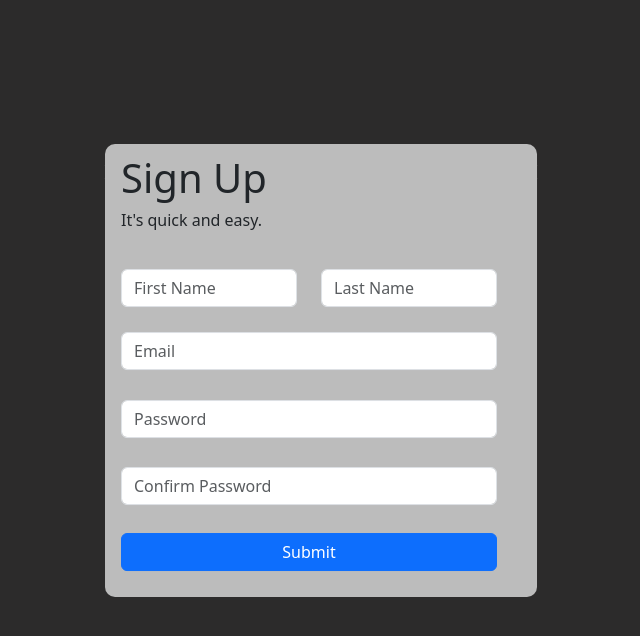
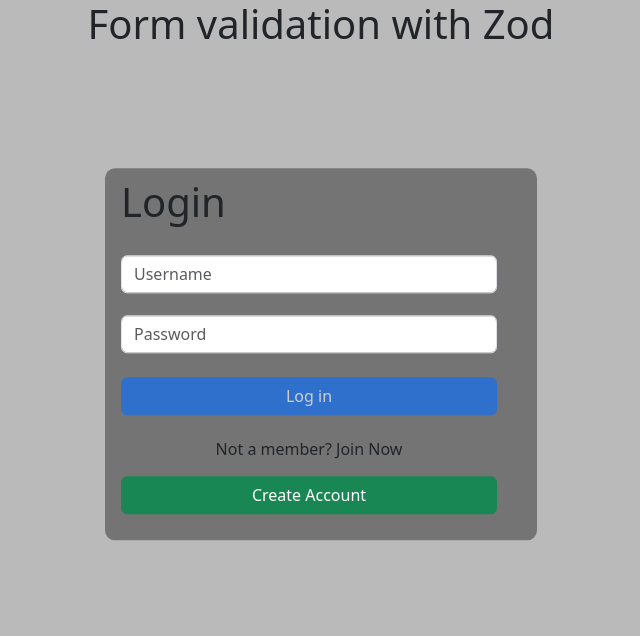
Before and after one commit to AaronAPerez/RegisterLoginFormsValidation, a React (Vite) app in the folder registerloginformsvalidation/: page / in a window 1280 px wide. Shown: the top 636 px of the page, without its empty margins (319-959 px from the left). Built offline with nearby package versions, Linux system fonts and the light colour scheme.

Commit message:
added zod email password validation - in progress..

```diff
--- a/registerloginformsvalidation/package.json
+++ b/registerloginformsvalidation/package.json
@@ -10,10 +10,13 @@
     "preview": "vite preview"
   },
   "dependencies": {
+    "@hookform/resolvers": "^3.4.2",
     "bootstrap": "^5.3.3",
     "react": "^18.2.0",
     "react-dom": "^18.2.0",
-    "react-icons": "^5.2.1"
+    "react-hook-form": "^7.51.5",
+    "react-icons": "^5.2.1",
+    "zod": "^3.23.8"
   },
   "devDependencies": {
     "@types/react": "^18.2.66",
--- a/registerloginformsvalidation/src/App.tsx
+++ b/registerloginformsvalidation/src/App.tsx
@@ -1,13 +1,17 @@
 import FormUseRef from './Components/Forms/FormUseRef'
+import FormValidationZod from './Components/Forms/FormValidationZod'
 import Login from './Components/Forms/Login'
+import ReactForms from './Components/Forms/ReactForms'
 import Register from './Components/Forms/Register'
 
 const App = () => {
   return (
     <>
+    <FormValidationZod/>
+    {/* <ReactForms/>
       <Login/>
-      <FormUseRef/>
-      <Register/>
+      <FormUseRef/>  */}
+      {/* <Register/>  */}
     </>
   )
 }
--- a/registerloginformsvalidation/src/Components/Forms/FormUseRef.tsx
+++ b/registerloginformsvalidation/src/Components/Forms/FormUseRef.tsx
@@ -18,7 +18,7 @@
     if(firstNameRef.current != null)
       person.firstName = firstNameRef.current.value;
     if(lastNameRef.current != null)
-      person.lastName = parseInt(lastNameRef.current.value);
+      person.lastName = lastNameRef.current.value;
     console.log(person);
   };
   return (
--- /dev/null
+++ b/registerloginformsvalidation/src/Components/Forms/FormValidationZod.tsx
@@ -0,0 +1,91 @@
+import { zodResolver } from "@hookform/resolvers/zod";
+import { FieldValues, useForm } from "react-hook-form";
+import { z } from "zod";
+
+
+const schema = z.object({
+    email: z.string().min(3,{message: "Email must be at least 3 characters."}),
+    password: z.string().min(3,{message: "Password must be at least 12 characters."})
+})
+
+
+type Formdata = z.infer<typeof schema>
+
+// interface FormData {
+//     name: string,
+//     password: string
+// }
+
+
+const FormValidationZod = () => {
+    const {register,handleSubmit,formState:{errors,isValid}} = useForm<FormData>({resolver:zodResolver(schema)})
+    console.log(errors);
+
+    const onHelpSubmit = (data:FieldValues) => {
+      console.log(data);
+    }
+
+    return (
+      <>
+      <h1 className="text-center title">Form validation with Zod</h1>
+        <form onSubmit={handleSubmit(onHelpSubmit)}>
+          <div className="mb-3 formContainer">
+            <div className="row">
+              <div className="col">
+                <h1 className="title">Login</h1>
+              </div>
+              <div className="row">
+                <div className="col">
+                  <label htmlFor="" className="form-label">
+                    {/* Login */}
+                  </label>
+                  {/* Spread Operator make copy of person, set email to e.target.value*/}
+                  <input
+                    {...register('email',)}
+                    id="email"
+                    type="text"
+                    className="form-control"
+                    placeholder="Username"
+                  />
+                  {errors.email && <p className="text-danger">{errors.email.message}</p>}
+                  {errors.email?.type === 'minLength' ? <p className="text-danger">The email field must be at least 3 characters in length</p>: null}
+                </div>
+              </div>
+              <div className="pb-2 row">
+                <div className="col">
+                  <label htmlFor="" className="form-label">
+                    {/* Password */}
+                  </label>
+                  <input
+                    {...register('password',)}
+                    id="current-password"
+                    type="current-password"
+                    className="form-control"
+                    placeholder="Password"
+                  />
+                  {errors.password ? <p className="text-danger">{errors.password.message}.</p>: null}
+                </div>
+              </div>
+              <div className="pb-2 row">
+                <div className="col">
+                  <button disabled={!isValid} className="my-3 btn btn-primary" type="submit">
+                    Log in
+                  </button>
+                </div>
+              </div>
+              <div className="text-center row">
+                <div className="col">
+                  <p>Not a member? Join Now</p>
+                  <button className="mb-3 btn btn-success" type="submit">
+                    Create Account
+                  </button>
+                </div>
+              </div>
+            </div>
+          </div>
+        </form>
+      </>
+    )
+}
+
+export default FormValidationZod
--- /dev/null
+++ b/registerloginformsvalidation/src/Components/Forms/ReactForms.tsx
@@ -0,0 +1,72 @@
+import { FieldValues, useForm } from "react-hook-form";
+
+const ReactForms = () => {
+
+  const {register,handleSubmit,formState:{errors}} = useForm()
+  console.log(errors);
+
+  const onHelpSubmit = (data:FieldValues) => {
+    console.log(data);
+  }
+
+  return (
+    <>
+      <form onSubmit={handleSubmit(onHelpSubmit)}>
+        <div className="mb-3 formContainer">
+          <div className="row">
+            <div className="col">
+              <h1 className="title">Login</h1>
+            </div>
+            <div className="row">
+              <div className="col">
+                <label htmlFor="" className="form-label1">
+                  {/* Login */}
+                </label>
+                {/* Spread Operator make copy of person, set email to e.target.value*/}
+                <input
+                  {...register('name',{required: true, minLength: 3})}
+                  id="name"
+                  type="text"
+                  className="form-control"
+                />
+                {errors.name?.type === 'required' && <p className="text-danger">The name field is required.</p>}
+                {errors.name?.type === 'minLength' ? <p className="text-danger">The Name field must be at least 3 characters in length</p>: null}
+              </div>
+            </div>
+            <div className="pb-2 row">
+              <div className="col">
+                <label htmlFor="" className="form-label">
+                  {/* Password */}
+                </label>
+                <input
+                  {...register('password',{required:true,minLength: 1})}
+                  id="current-password"
+                  type="current-password"
+                  className="form-control"
+                />
+                {errors.password?.type === 'required' ? <p className="text-danger">The password field is required.</p>: null}
+              </div>
+            </div>
+            <div className="pb-2 row">
+              <div className="col">
+                <button className="my-3 btn btn-primary" type="submit">
+                  Log in
+                </button>
+              </div>
+            </div>
+            <div className="text-center row">
+              <div className="col">
+                <p>Not a member? Join Now</p>
+                <button className="mb-3 btn btn-success" type="submit">
+                  Create Account
+                </button>
+              </div>
+            </div>
+          </div>
+        </div>
+      </form>
+    </>
+  )
+}
+
+export default ReactForms;
--- a/registerloginformsvalidation/src/Components/Forms/Register.tsx
+++ b/registerloginformsvalidation/src/Components/Forms/Register.tsx
@@ -102,7 +102,7 @@
                 />
               </div>
             </div>
-            <div className="pt-2 row">
+            <div className="pt-3 row">
               <div className="col">
                 <button className="my-3 btn btn-primary" type="submit">
                   Submit
--- a/registerloginformsvalidation/src/index.css
+++ b/registerloginformsvalidation/src/index.css
@@ -1,10 +1,10 @@
 body{
-  background-color: rgb(44, 43, 43);
+  background-color: rgb(186, 186, 186);
   line-height: 1.34;
 }
 
 .formContainer{
-  background-color: rgb(188, 188, 188);
+  background-color: rgb(116, 116, 116);
   width: 431.998px;
   position: absolute;
   top: 35%;
```
Also changed, not shown: 1 other file (tests, documents, lock files or other folders).
